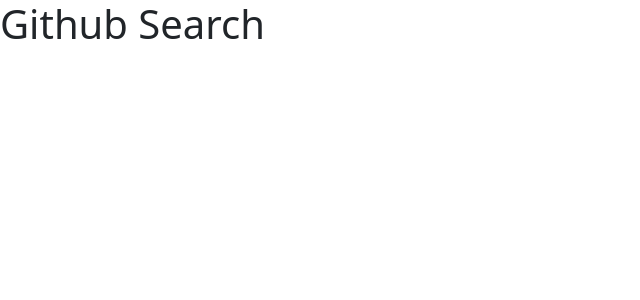
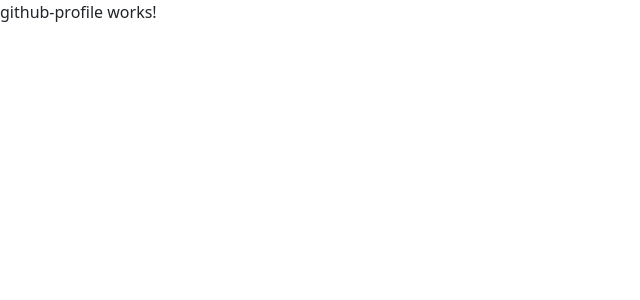
Before and after one commit to mururi/Github_search_app, an Angular app: page / in a window 1280 px wide. Shown: the top 300 px of the page, without its empty margins (0-640 px from the left). Built offline with nearby package versions, Linux system fonts and the light colour scheme.

Commit message:
Create fetch-profile service

```diff
--- a/src/app/app.component.html
+++ b/src/app/app.component.html
@@ -1 +1 @@
-<h1>Github Search</h1>
+<app-github-profile></app-github-profile>
```
Also changed, not shown: src/app/services/fetch-profile.service.ts (added, +9 -0 lines), 1 other file (tests, documents, lock files or other folders).
